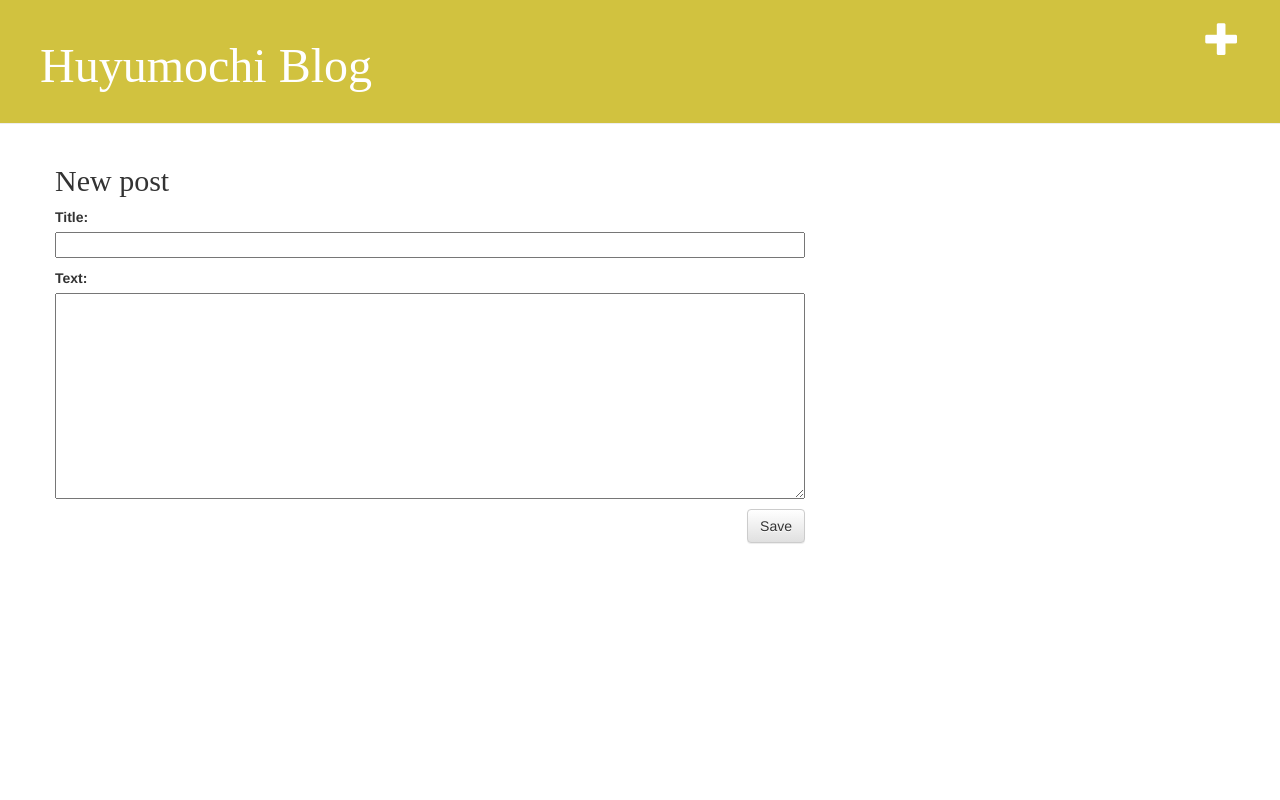
After one commit to huyumochi/my-first-blog, a Django app: page /post/path/ in a window 1280 px wide. The commit adds this page. Run offline with Django 3.2, Linux system fonts and the light colour scheme; the visitor is signed in with stand-in values (Sample User, id 1); some libraries are stand-ins or nearby versions.

Commit message:
Added views to create/edit post inside the site.

```diff
--- /dev/null
+++ b/blog/forms.py
@@ -0,0 +1,8 @@
+from django import forms
+from .models import Post
+
+class PostForm(forms.ModelForm):
+
+    class Meta:
+        model = Post
+        fields = ('title', 'text')
--- /dev/null
+++ b/blog/static/css/blog.css
@@ -0,0 +1,46 @@
+.page-header {
+    background-color: #c2af00c0;
+    margin-top: 0;
+    padding: 20px 20px 20px 40px;
+}
+
+.page-header h1, .page-header h1 a, .page-header h1 a:visited, .page-header h1 a:active {
+    color: #ffffff;
+    font-size: 36pt;
+    text-decoration: none;
+}
+
+h1, h2, h3, h4 {
+    font-family: 'Times New Roman';
+}
+
+.content {
+    margin-left: 40px;
+}
+
+.date {
+    color: #828282;
+}
+
+.save {
+    float: right;
+}
+
+.post-form textarea, .post-form input {
+    width: 100%;
+}
+
+.top-menu, .top-menu:hover, .top-menu:visited {
+    color: #ffffff;
+    float: right;
+    font-size: 26pt;
+    margin-right: 20px;
+}
+
+.post {
+    margin-bottom: 70px;
+}
+
+.post h2 a, .post h2 a:visited {
+    color: #000000;
+}
--- /dev/null
+++ b/blog/templates/blog/base.html
@@ -0,0 +1,25 @@
+{% load static %}
+<html>
+    <head>
+        <title>Huyumochi blog</title>
+        <link rel="stylesheet" href="//maxcdn.bootstrapcdn.com/bootstrap/3.2.0/css/bootstrap.min.css">
+        <link rel="stylesheet" href="//maxcdn.bootstrapcdn.com/bootstrap/3.2.0/css/bootstrap-theme.min.css">
+        <link rel="stylesheet" href="{% static 'css/blog.css' %}">
+    </head>
+    <body>
+        <div class="page-header">
+            {% if user.is_authenticated %}
+                <a href="{% url 'post_new' %}" class="top-menu"><span class="glyphicon glyphicon-plus"></span></a>
+            {% endif %}
+            <h1><a href="/">Huyumochi Blog</a></h1>
+        </div>
+        <div class="content container">
+            <div class="row">
+                <div class="col-md-8">
+                   {% block content %}
+                   {% endblock %}
+                </div>
+            </div>
+        </div>
+    </body>
+</html>
--- /dev/null
+++ b/blog/templates/blog/post_edit.html
@@ -0,0 +1,9 @@
+{% extends 'blog/base.html' %}
+
+{% block content %}
+    <h2>New post</h2>
+    <form method="POST" class="post-form">{% csrf_token %}
+        {{ form.as_p }}
+        <button type="submit" class="save btn btn-default">Save</button>
+    </form>
+{% endblock %}
--- a/blog/urls.py
+++ b/blog/urls.py
@@ -3,4 +3,7 @@ from . import views
 
 urlpatterns = [
     path('', views.post_list, name='post_list'),
+    path('post/<int:pk>/', views.post_detail, name='post_detail'),
+    path('post/<int:pk>/edit', views.post_edit, name='post_edit'),
+    path('post/path/', views.post_new, name='post_new'),
 ]
--- a/blog/views.py
+++ b/blog/views.py
@@ -1,7 +1,40 @@
-from django.shortcuts import render
+from django.shortcuts import render, get_object_or_404
 from .models import Post
+from .forms import PostForm
+from django.shortcuts import redirect
 from django.utils import timezone
 
 def post_list(request):
     posts = Post.objects.filter(published_date__lte=timezone.now()).order_by('-published_date')
     return render(request, 'blog/post_list.html', {'posts': posts})
+
+def post_detail(request, pk):
+    post = get_object_or_404(Post, pk=pk)
+    return render(request, 'blog/post_detail.html', {'post': post})
+
+def post_new(request):
+    if request.method == 'POST':
+        form = PostForm(request.POST)
+        post = form.save(commit=False)
+        post.auther = request.user
+        post.published_date = timezone.now()
+        post.save()
+        return redirect('post_detail', pk=post.pk)
+    else:
+        form = PostForm()
+    return render(request, 'blog/post_edit.html', {'form': form})
+
+
+def post_edit(request, pk):
+    post = get_object_or_404(Post, pk=pk)
+    if request.method == 'POST':
+        form = PostForm(request.POST, instance=post)
+        if form.is_valid():
+            post = form.save(commit=False)
+            post.author = request.user
+            post.published_date = timezone.now()
+            post.save()
+            return redirect('post_detail', pk=post.pk)
+    else:
+        form = PostForm(instance=post)
+    return render(request, 'blog/post_edit.html', {'form': form})
--- a/mysite/settings.py
+++ b/mysite/settings.py
@@ -119,7 +119,7 @@ USE_TZ = True
 # Static files (CSS, JavaScript, Images)
 # https://docs.djangoproject.com/en/3.2/howto/static-files/
 
-STATIC_URL = '/static/'
+STATIC_URL = '/blog/static/'
 STATIC_ROOT = os.path.join(BASE_DIR, "static")
 
 # Default primary key field type
```
Also changed, not shown: blog/templates/blog/post_detail.html (added, +16 -0 lines), blog/templates/blog/post_list.html (+12 -17 lines).
